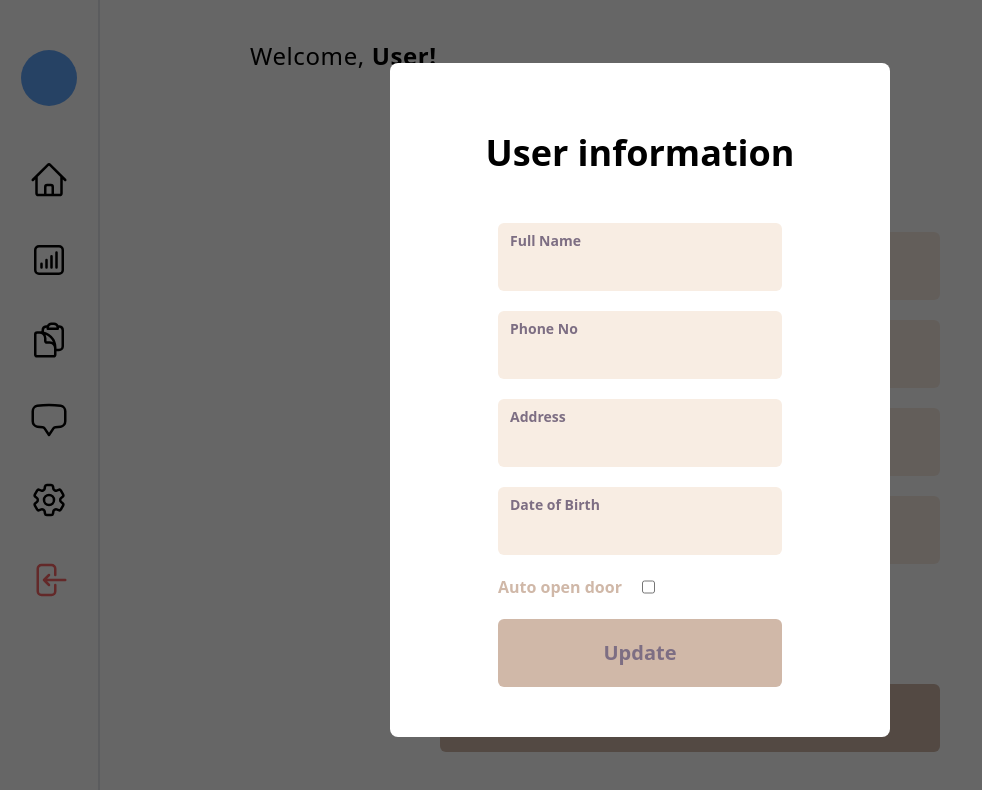
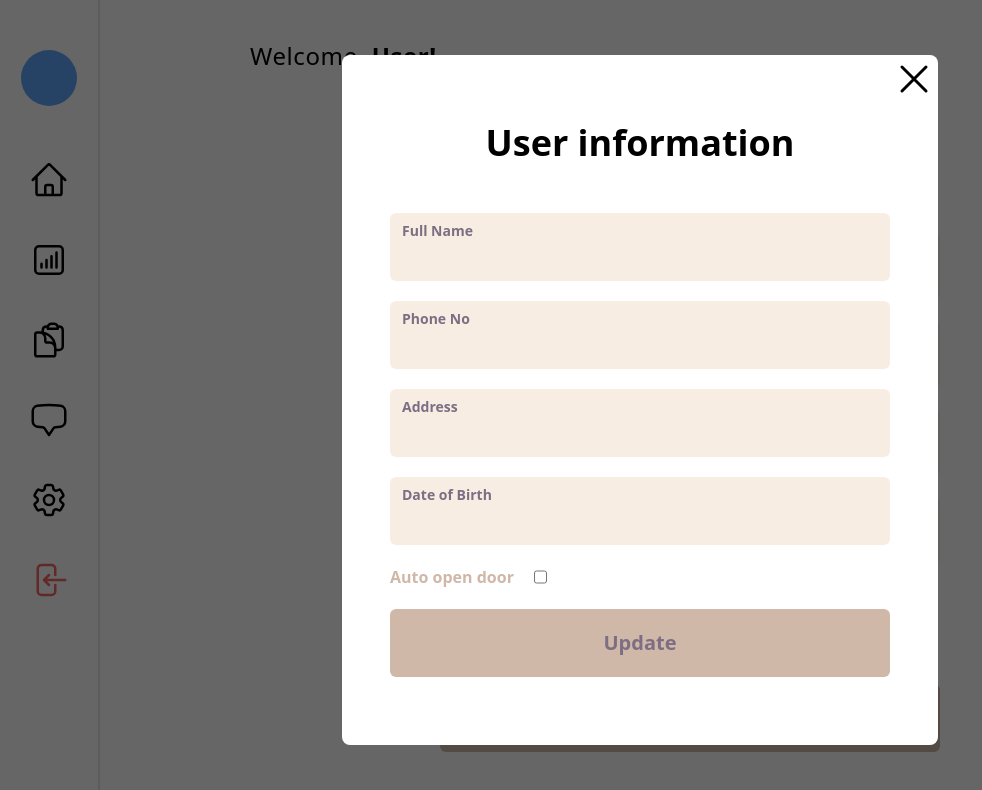
Before and after one commit to tonible14012002/Home-Security-System-frontend, a React (Create React App) app: page / in a window 1280 px wide. Shown: the top 790 px of the page, without its empty margins (0-982 px from the left). Built offline with nearby package versions, Linux system fonts and the light colour scheme.

Commit message:
edit profile modal checked

```diff
--- a/src/components/Editprofile/index.js
+++ b/src/components/Editprofile/index.js
@@ -1,37 +1,30 @@
+import { XMarkIcon } from '@heroicons/react/24/outline';
 import Button from '../../components/Button';
 import InputField from '../../components/InputField';
 const EditProfile = () => {
   return (
-    <div>
-        <div className=" bg-white bg-center rounded-lg"> {
+    <div className=" bg-white bg-center rounded-lg p-5 tablet:p-12 relative">
       <div className="flex flex-col items-center justify-center leading-normal">
-              <p className="font-bold text-4xl mb-[50px] mt-[70px] text-center">
+        <p className="font-bold text-3xl tablet:text-4xl mb-[50px] mt-[20px] text-center">
           User information
         </p>
 
         <form>
-
-                <div className="flex flex-col gap-5 mb-[50px] tablet:min-w-[500px]">
-                 <div className='flex flex-col gap-5 mx-auto '>
+          <div className="flex flex-col gap-5 mb-[20px] min-w-[85vw] tablet:min-w-[500px]">
             <InputField field="Full Name" type="text" />
             <InputField field="Phone No" type="text" />
             <InputField field="Address" type="text" />
             <InputField field="Date of Birth" type="text" />
             <div class="flex w-full gap-5 text-mainBrown font-bold ">
-
               <label>Auto open door</label>
               <input class="w3-check" type="checkbox" />
-
             </div>
             <Button primary text="Update" />
           </div>
+        </form>
       </div>
-
-              </form>
-
-            </div>
-        }
-
+      <div className="absolute top-0 right-0">
+        <XMarkIcon className="h-12 w-12 withHover" />
       </div>
     </div>
   );
--- a/src/layouts/ModalLayout/index.js
+++ b/src/layouts/ModalLayout/index.js
@@ -2,7 +2,7 @@ import React from 'react';
 
 const ModalLayout = ({ children }) => {
   return (
-    <div className="absolute left-0 top-0 w-[100vw] h-[100vh] flex items-center justify-center z-50 bg-black/60">
+    <div className="fixed left-0 top-0 w-[100vw] h-[100vh] flex items-center justify-center z-50 bg-black/60">
       {children}
     </div>
   );
```
Lines whose indentation alone changed are shown as unchanged.
